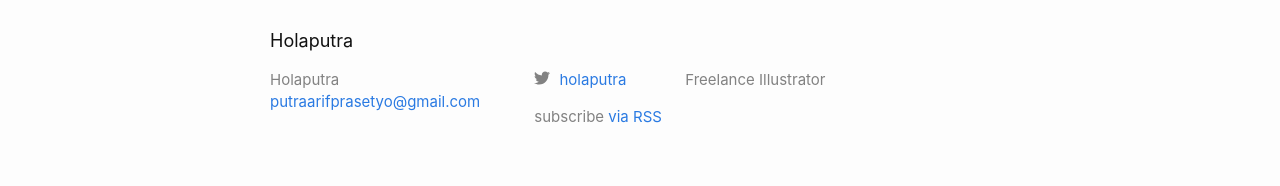
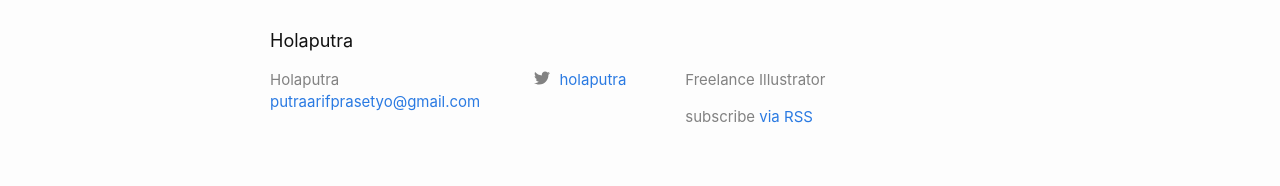
Before and after one commit to holaputra/holaputra.github.io, a Jekyll site: the page built from index.markdown, in a window 1280 px wide. Shown: the part 2202-2388 px from the top of the page. Built offline with Jekyll 4.4.1, drawn with Linux system fonts in a browser that asks for light colours.

Commit message:
Update footer.html

```diff
--- a/_includes/footer.html
+++ b/_includes/footer.html
@@ -23,11 +23,12 @@
 
       <div class="footer-col footer-col-2">
         {%- include social.html -%}
-        <p class="rss-subscribe">subscribe <a href="{{ "/feed.xml" | relative_url }}">via RSS</a></p>
+
       </div>
 
       <div class="footer-col footer-col-3">
         <p>{{- site.description | escape -}}</p>
+        <p class="rss-subscribe">subscribe <a href="{{ "/feed.xml" | relative_url }}">via RSS</a></p>
       </div>
     </div>
 
```
